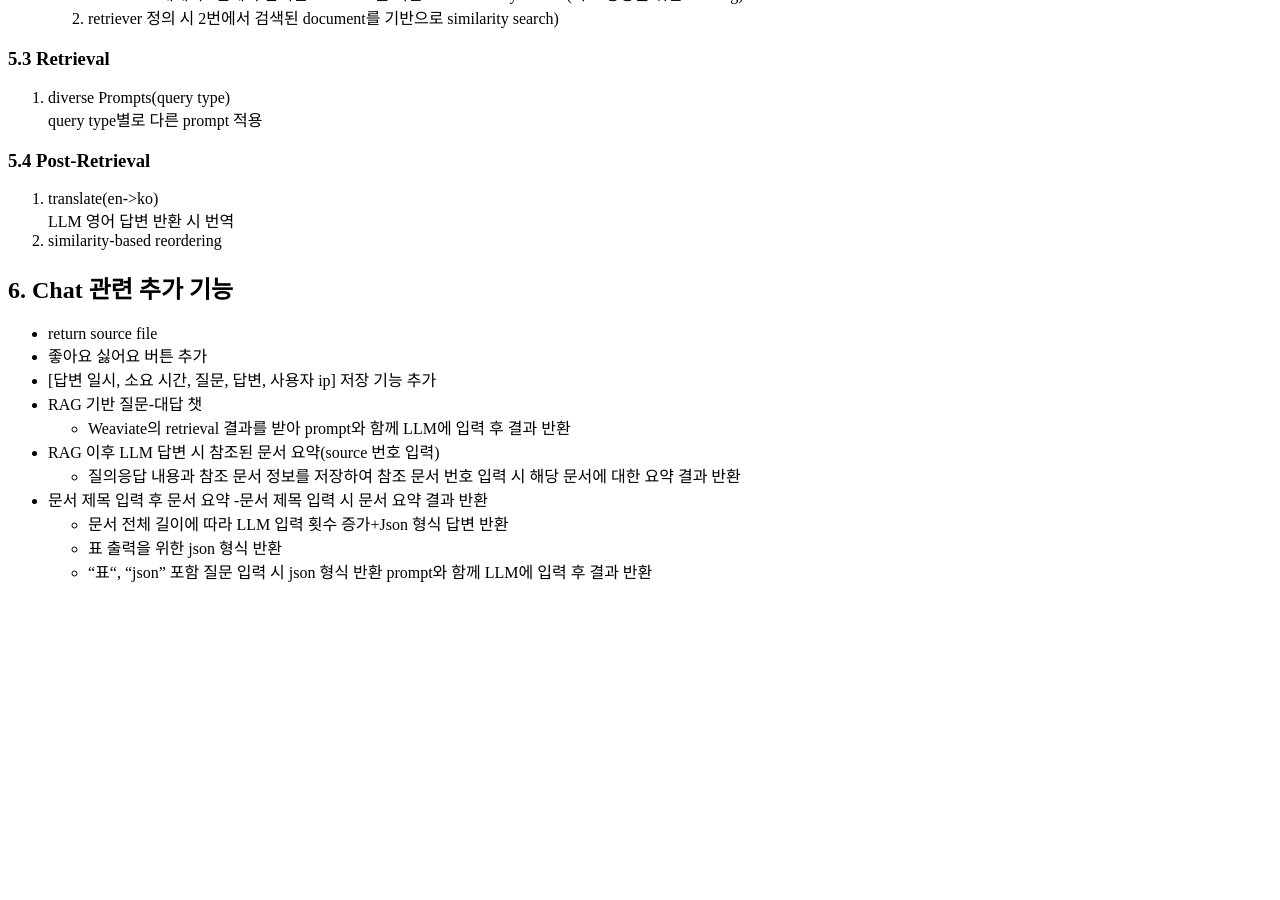
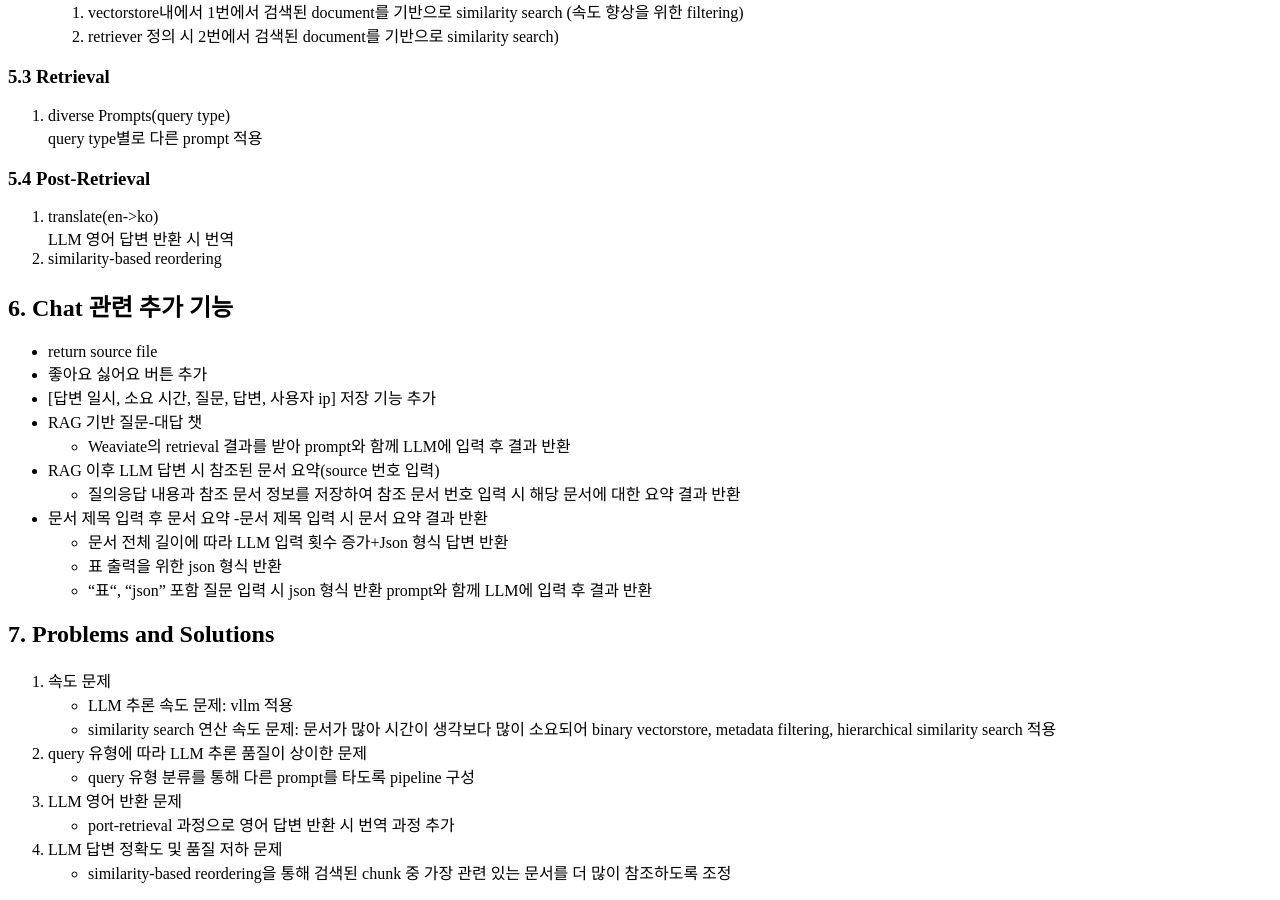
Before and after one commit to finddme/finddme.github.io, a Jekyll site: the page built from _posts/2024-01-02-rag.md, in a window 1280 px wide and 900 px high, scrolled down 1410 px. Built offline with Jekyll 4.4.1, drawn with Linux system fonts in a browser that asks for light colours; before the commit the page ends 2009 px from its top, so only the background shows below that; some of the changed text lies outside the part shown.

Commit message:
Update 2024-01-02-rag.md

```diff
--- a/_posts/2024-01-02-rag.md
+++ b/_posts/2024-01-02-rag.md
@@ -138,3 +138,17 @@
   - 문서 전체 길이에 따라 LLM 입력 횟수 증가+Json 형식 답변 반환
   - 표 출력을 위한 json 형식 반환
   - “표“, “json” 포함 질문 입력 시 json 형식 반환 prompt와 함께 LLM에 입력 후 결과 반환
+
+## 7. Problems and Solutions
+1. 속도 문제
+   - LLM 추론 속도 문제: vllm 적용
+   - similarity search 연산 속도 문제: 문서가 많아 시간이 생각보다 많이 소요되어 binary vectorstore, metadata filtering, hierarchical similarity search 적용
+
+2. query 유형에 따라 LLM 추론 품질이 상이한 문제
+   - query 유형 분류를 통해 다른 prompt를 타도록 pipeline 구성
+
+3. LLM 영어 반환 문제
+   - port-retrieval 과정으로 영어 답변 반환 시 번역 과정 추가
+
+4. LLM 답변 정확도 및 품질 저하 문제
+   - similarity-based reordering을 통해 검색된 chunk 중 가장 관련 있는 문서를 더 많이 참조하도록 조정
```
